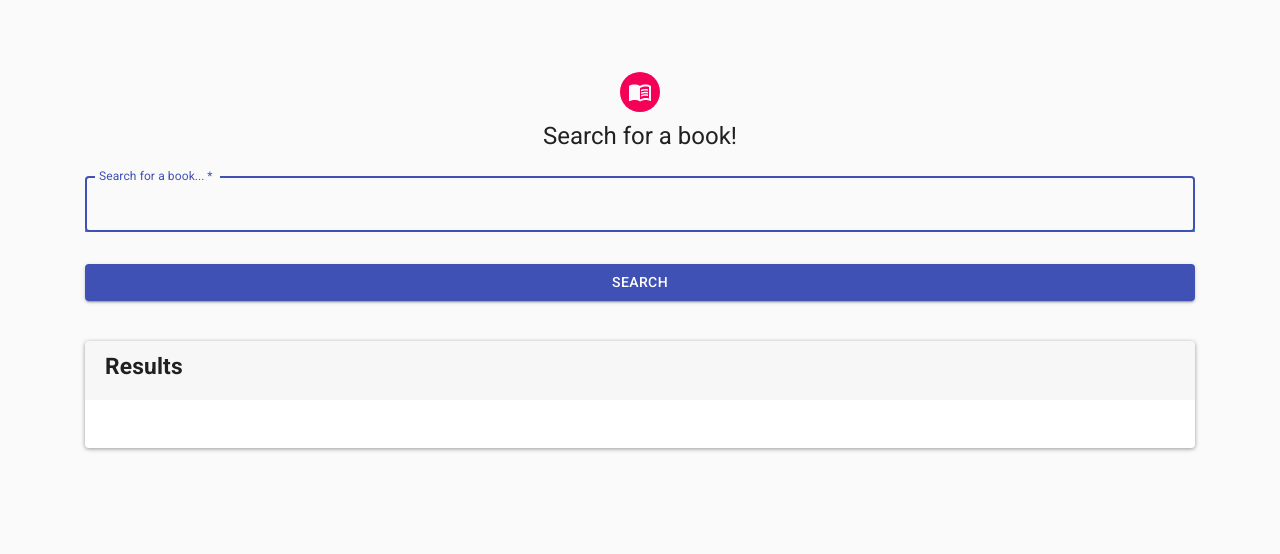
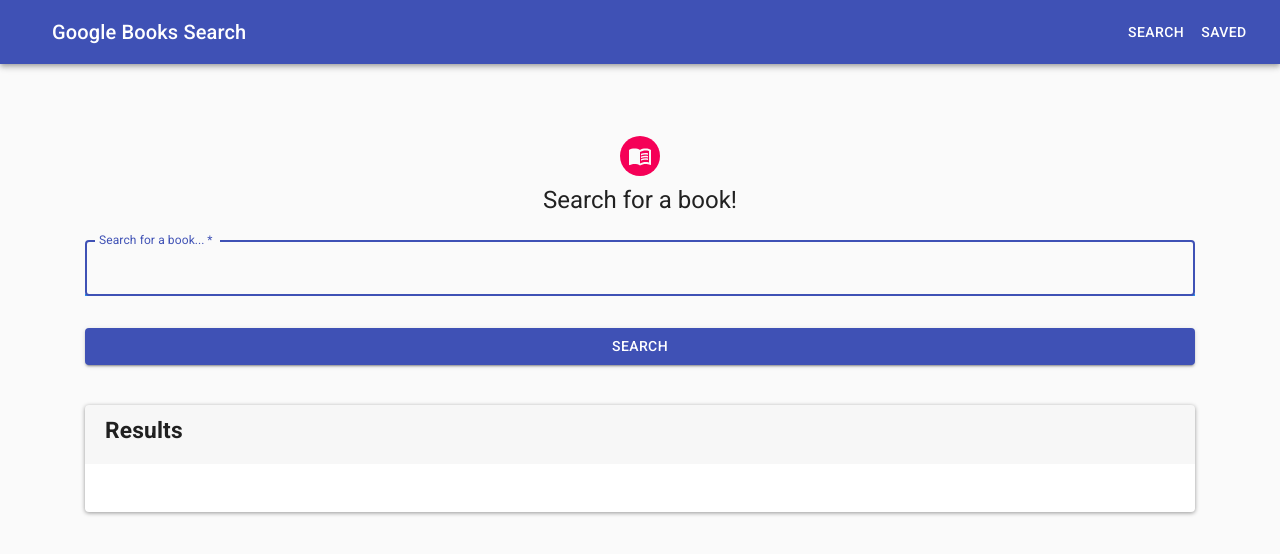
Before and after one commit to cikennedy/Google-Books-Search, a React (Create React App) app in the folder client/: page / in a window 1280 px wide. Shown: the top 554 px of the page. Built offline with nearby package versions, Linux system fonts and the light colour scheme.

Commit message:
added navbar with links to search and saved books

```diff
--- a/client/src/App.js
+++ b/client/src/App.js
@@ -2,13 +2,13 @@
 import { BrowserRouter as Router, Route, Switch } from "react-router-dom";
 // import Saved from "./pages/Saved";
 import Search from "./pages/Search";
-// import Nav from "./components/Nav";
+import Nav from "./Components/Nav";
 
 function App() {
   return (
     <Router>
       <div>
-        {/* <Nav /> */}
+        <Nav />
         <Switch>
           <Route exact path="/" component={Search} />
           {/* <Route exact path="/saved" component={Saved} /> */}
--- /dev/null
+++ b/client/src/Components/Nav/index.js
@@ -0,0 +1,41 @@
+import React from 'react';
+import { makeStyles } from '@material-ui/core/styles';
+import AppBar from '@material-ui/core/AppBar';
+import Toolbar from '@material-ui/core/Toolbar';
+import Typography from '@material-ui/core/Typography';
+import Button from '@material-ui/core/Button';
+import IconButton from '@material-ui/core/IconButton';
+import MenuIcon from '@material-ui/icons/Menu';
+
+const useStyles = makeStyles((theme) => ({
+  root: {
+    flexGrow: 1,
+  },
+  menuButton: {
+    marginRight: theme.spacing(2),
+  },
+  title: {
+    flexGrow: 1,
+  },
+}));
+
+export default function ButtonAppBar() {
+  const classes = useStyles();
+
+  return (
+    <div className={classes.root}>
+      <AppBar position="static">
+        <Toolbar>
+          <IconButton edge="start" className={classes.menuButton} color="inherit" aria-label="menu">
+            {/* <MenuIcon /> */}
+          </IconButton>
+          <Typography variant="h6" className={classes.title}>
+            Google Books Search
+          </Typography>
+          <Button href="/" color="inherit">Search</Button>
+          <Button href="/saved" color="inherit">Saved</Button>
+        </Toolbar>
+      </AppBar>
+    </div>
+  );
+}
```
